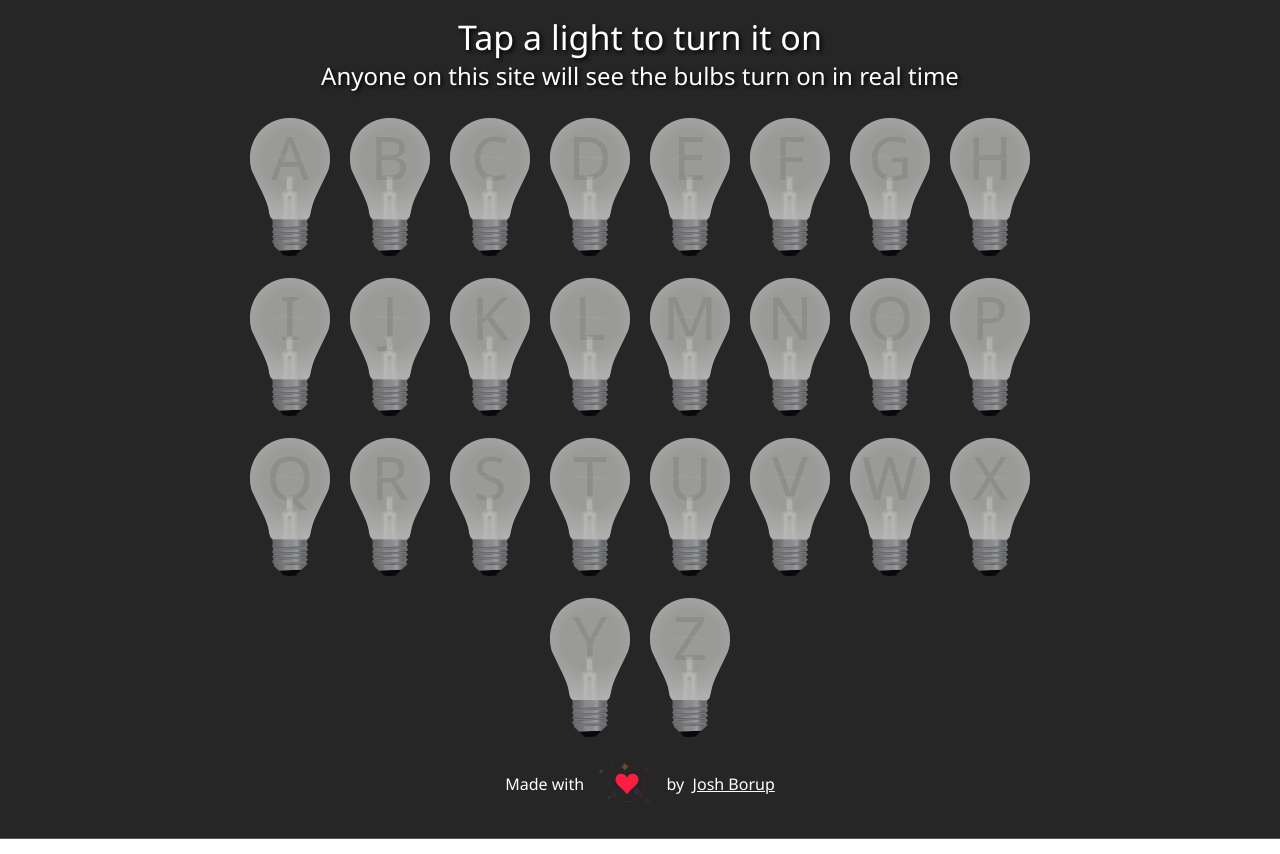
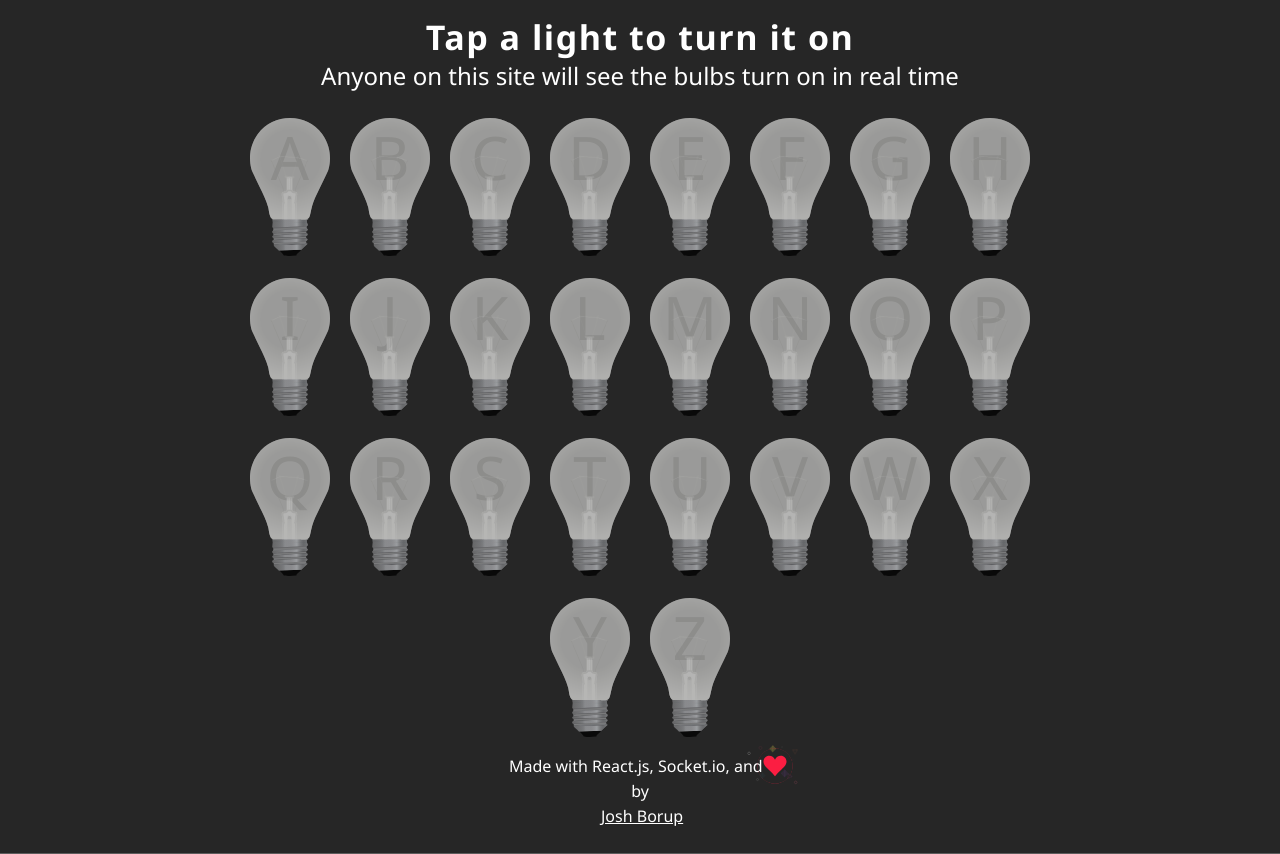
Before and after one commit to joshborup/lightbulbs_and_sockets, a React (Create React App) app: page / in a window 1280 px wide. Built offline with nearby package versions, Linux system fonts and the light colour scheme; no server answers.

Commit message:
fixed styling and attribution

```diff
--- a/src/App.css
+++ b/src/App.css
@@ -11,16 +11,36 @@
   font-family: 'Segoe UI', Tahoma, Geneva, Verdana, sans-serif; }
   .App > div:first-child {
     margin-bottom: 20px; }
+    @media (max-width: 599px) {
+      .App > div:first-child {
+        max-width: 330px;
+        width: 100%;
+        margin: 0 auto; } }
   .App .attribution {
     display: flex;
-    justify-content: center;
+    position: relative;
+    justify-content: space-evenly;
     align-items: center;
+    flex-direction: column;
     text-align: center;
-    color: #ffffff; }
+    color: #ffffff;
+    max-height: 85px;
+    height: 85px;
+    max-width: 340px;
+    margin: 0 auto; }
     .App .attribution a {
       color: #ffffff; }
     .App .attribution a:hover {
       color: #bdbdbd; }
+    .App .attribution > div:first-child {
+      display: flex;
+      justify-content: center;
+      align-items: center;
+      position: relative;
+      width: 100%; }
+      .App .attribution > div:first-child > div {
+        position: absolute;
+        right: 0; }
   .App > div {
     display: flex;
     max-width: 800px;
@@ -31,11 +51,12 @@
     flex-wrap: wrap; }
   .App .common-heading {
     font-family: 'Segoe UI', Tahoma, Geneva, Verdana, sans-serif;
-    color: white;
-    text-shadow: 2px 2px 4px black; }
+    color: white; }
   .App h1 {
     font-size: 34px;
-    margin-bottom: 10px; }
+    margin-bottom: 10px;
+    letter-spacing: 1.5px;
+    font-weight: 800; }
     @media (max-width: 599px) {
       .App h1 {
         font-size: 24px; } }
--- a/src/App.js
+++ b/src/App.js
@@ -71,8 +71,10 @@ class App extends Component {
           {displayBulbs}
         </div>
         <div className='attribution'>
-          <h3> Made with &nbsp;</h3>
-          <Lottie style={style} options={defaultOptions} height={70} width={70}/>
+          <div>
+            <h3> Made with React.js, Socket.io, and &nbsp;</h3>
+            <Lottie style={style} options={defaultOptions} height={70} width={70}/>
+          </div>
           <h3>&nbsp;by&nbsp;</h3>
           <h3>&nbsp;<a href='https://www.joshborup.com'>Josh Borup</a> </h3>
         </div>
--- a/src/App.scss
+++ b/src/App.scss
@@ -12,21 +12,46 @@
 
     >div:first-child {
         margin-bottom: 20px;
+        @media (max-width: 599px) {
+            max-width: 330px;
+            width: 100%;
+            margin: 0 auto;
+        }
     }
 
     .attribution {
         display: flex;
-        justify-content: center;
+        position: relative;
+        justify-content: space-evenly;
         align-items: center;
+        flex-direction: column;
         text-align: center;
-       color: #ffffff;
-       a {
         color: #ffffff;
+        max-height: 85px;
+        height: 85px;
+        max-width: 340px;
+        margin: 0 auto;
 
-       }
+        a {
+            color: #ffffff;
 
-       a:hover {
-        color: #bdbdbd;
+        }
+
+        a:hover {
+            color: #bdbdbd;
+            }
+
+        >div:first-child {
+            display: flex;
+            justify-content: center;
+            align-items: center;
+            position: relative;
+            width: 100%;
+
+            >div {
+            position: absolute;
+            right: 0;
+            }
         }
     }
 
@@ -44,12 +69,14 @@
     .common-heading {
         font-family: 'Segoe UI', Tahoma, Geneva, Verdana, sans-serif;
         color: white;
-        text-shadow: 2px 2px 4px black;
     }
 
     h1{
         font-size: 34px;
         margin-bottom: 10px;
+        letter-spacing: 1.5px;
+
+        font-weight: 800;
         @media (max-width: 599px) {
             font-size: 24px;
         }
```
